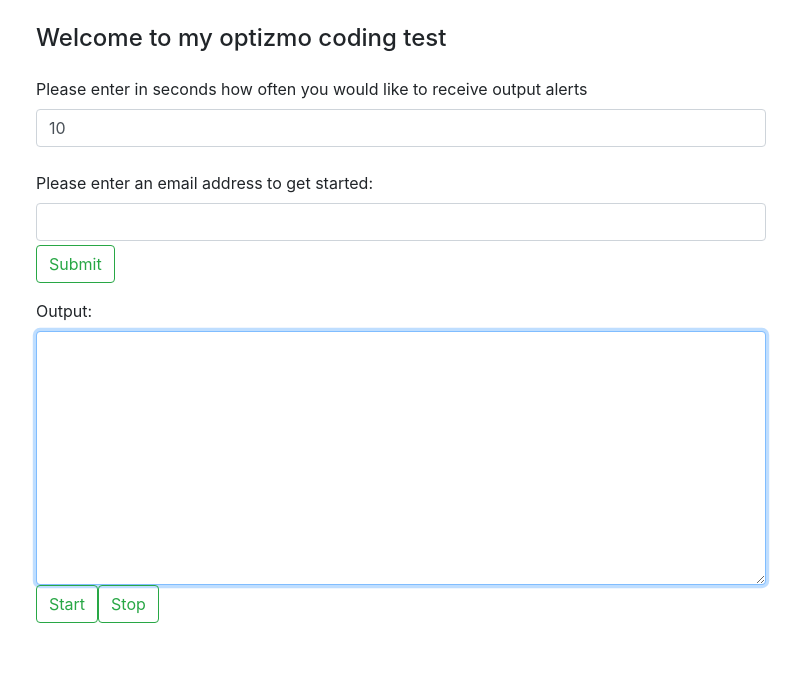
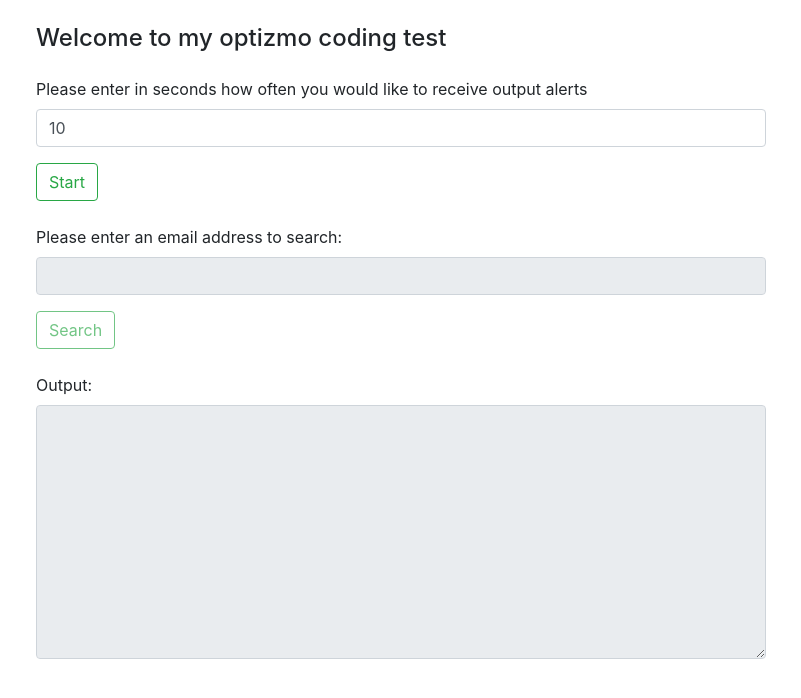
Before and after one commit to tsesaihung/email-service, a React (Create React App) app in the folder ui/: page / in a window 1280 px wide. Shown: the top 698 px of the page, without its empty margins (239-1040 px from the left). Built offline with nearby package versions, Linux system fonts and the light colour scheme.

Commit message:
fix ui logic

```diff
--- a/ui/src/App.js
+++ b/ui/src/App.js
@@ -3,49 +3,57 @@
 import React, { useEffect, useState, Component } from 'react';
 import { findUsers } from './service/email-service';
 import { Form, Button } from "react-bootstrap";
-import Terminal from 'terminal-in-react';
 export default class App extends Component {
 
   // const [list, setList] = useState([]);
   // "adamk@gmail.com,test@hotmail.com,anthony@hotmails.com,rsteiner@live.com,chaffar@aol.com"
 
   state = {
-    enterEmailMessage: ">> Please enter the next email address",
     searchEmail: "",
     searchEmails: [],
-    searchResults: "",
+    searchResults: [],
     searchFrequency: 10,
-    textAreaOutput: ""
+    textAreaOutput: "",
+    processStatus: 'Stop'
   };
 
   constructor() {
     super();
-    console.log('tesing');
-
-    // while (true) {
-    //   console.log('enter new email');
-    // }
-
   };
 
-  onStart = () => {
-    this.appendText('>> started');
-    this.appendText(this.state.enterEmailMessage);
-    this.interval = setInterval(() => this.appendText(this.state.enterEmailMessage), this.state.searchFrequency * 1000);
+  onClick = () => {
+    // if process is already started
+    if (this.state.processStatus === 'Start') {
+      this.setState({ processStatus: 'Stop' });
+      this.appendText('>> started');
+      clearInterval(this.interval);
+    } else {
+      this.setState({ processStatus: 'Start' });
+      this.appendText('>> stopped');
+      this.interval = setInterval(() => this.parseSearchResults(this.state.searchResults), this.state.searchFrequency * 1000);
+    }
   };
 
+  getProcessButtonLabel() {
+    return (this.state.processStatus === 'Start') ? 'Stop' : 'Start';
+  }
+
+  hasStarted() {
+    return this.state.processStatus === 'Start';
+  }
 
   onSubmit = () => {
     const searchEmails = this.state.searchEmails;
-    searchEmails.push(this.state.searchEmail);
-    console.log('searchEmails: ' + searchEmails);
 
-    this.setState({ searchEmails: searchEmails });
+    if (searchEmails && !searchEmails.includes(this.state.searchEmail)) {
+      searchEmails.push(this.state.searchEmail);
+      this.setState({ searchEmails: searchEmails });
+    }
 
     findUsers(this.state.searchEmails.join(','))
       .then(items => {
-        // this.state.searchResults = items;
-        this.appendText('>> ' + this.parseSearchResults(items));
+        this.setState({ searchResults: items });
+        this.parseSearchResult(this.state.searchEmail, items);
       })
   };
 
@@ -56,14 +64,19 @@
   }
 
   appendText(input) {
+    console.log('input: ' + input);
     this.setState({ textAreaOutput: `${this.state.textAreaOutput}\n${input}` });
   }
 
-  onClear = () => {
-    // this.setState({ textAreaOutput: "" });
-    this.appendText('>> stopped');
-    clearInterval(this.interval);
-  };
+  parseSearchResult(email, searchResults) {
+    const searchResult = searchResults.find(item => item.email === email);
+
+    if (searchResult && searchResult.hasMatch === true) {
+      this.appendText('>> ' + email + ' - Found it!');
+    } else {
+      this.appendText('>> ' + email + ' - Not Found!');
+    }
+  }
 
   parseSearchResults(searchResults) {
     const results = [];
@@ -72,7 +85,7 @@
         results.push(searchResult.email + ':' + searchResult.hasMatch);
       }
     }
-    return results.join(',');
+    this.appendText('>> All searches: ' + results.join(','));
   }
 
   render() {
@@ -87,166 +100,50 @@
               <div className="mt-4">
                 <Form.Group controlId="formOutputFrequency">
                   <Form.Label>Please enter in seconds how often you would like to receive output alerts </Form.Label>
-                  <Form.Control type="number" onChange={e => this.setState({ searchFrequency: e.target.value })} value={this.state.searchFrequency} />
+                  <Form.Control disabled={this.hasStarted()} type="number" onChange={e => this.setState({ searchFrequency: e.target.value })} value={this.state.searchFrequency} />
                 </Form.Group>
+              </div>
+              <div className="mt-1">
+                <Button
+                  className="btnFormSend"
+                  variant="outline-success"
+                  onClick={this.onClick}
+                >{this.getProcessButtonLabel()}</Button>
               </div>
               <div className="mt-4">
                 <Form.Group controlId="formBasicEmail">
-                  <Form.Label>Please enter an email address to get started: </Form.Label>
-                  <Form.Control type="email" onChange={e => this.setState({ searchEmail: e.target.value })} value={this.state.searchEmail} />
+                  <Form.Label>Please enter an email address to search: </Form.Label>
+                  <Form.Control disabled={!this.hasStarted()} type="email" onChange={e => this.setState({ searchEmail: e.target.value })} value={this.state.searchEmail} />
                   <Form.Text className="text-muted"></Form.Text>
-                  <Button
-                    className="btnFormSend"
-                    variant="outline-success"
-                    onClick={this.onSubmit}
-                  >Submit</Button>
                 </Form.Group>
               </div>
-
+              <div className="mt-1 mb-4">
+                <Button
+                  disabled={!this.hasStarted()}
+                  className="btnFormSend"
+                  variant="outline-success"
+                  onClick={this.onSubmit}
+                >Search</Button>
+              </div>
               <Form.Group className="m-0">
                 <Form.Label>Output: </Form.Label>
                 <Form.Control
+                  readOnly
                   className="textFeedback"
                   as="textarea"
                   rows="10"
                   value={this.state.textAreaOutput}
                   onChange={e => this.setState({ val: e.target.value })}
-                  autoFocus
-                  onFocus={this.moveCaretAtEnd}
+                  // autoFocus
+                  // onFocus={this.moveCaretAtEnd}
                   type="text"
                 />
                 <Form.Label></Form.Label>
-                <Button
-                  className="btnFormSend"
-                  variant="outline-success"
-                  onClick={this.onStart}
-                >Start</Button>
-                <Button
-                  className="btnFormSend"
-                  variant="outline-success"
-                  onClick={this.onClear}
-                >Stop</Button>
               </Form.Group>
             </div>
           </div>
         </div>
-        {/* <div
-          style={{
-            display: "flex",
-            justifyContent: "center",
-            alignItems: "center",
-            height: "100vh"
-          }}
-        >
-          <Terminal
-            color='green'
-            backgroundColor='black'
-            barColor='black'
-            style={{ fontWeight: "bold", fontSize: "1em" }}
-            commands={{
-              'open-google': () => window.open('https://www.google.com/', '_blank'),
-              showmsg: this.showMsg,
-              popup: () => alert('Terminal in React')
-            }}
-            descriptions={{
-              'open-google': 'opens google.com',
-              showmsg: 'shows a message',
-              alert: 'alert', popup: 'alert'
-            }}
-            msg='You can write anything here. Example - Hello! My name is Foo and I like Bar.'
-          />
-        </div> */}
       </>
     );
   }
 }
-
-
-// function App() {
-//   const [list, setList] = useState([]);
-
-//   // useEffect(() => {
-//   //   let mounted = true;
-//   //   getUser()
-//   //     .then(items => {
-//   //       if(mounted) {
-//   //         setList(items)
-//   //       }
-//   //     })
-//   //   return () => mounted = false;
-//   // }, [])
-
-//   useEffect(() => {
-//     findUsers('adamk@gmail.com,test@hotmail.com,anthony@hotmails.com,rsteiner@live.com,chaffar@aol.com')
-//       .then(items => {
-//         setList(items)
-//       })
-//   }, [])
-
-//   function handleClick(e) {
-//     e.preventDefault();
-//     console.log('The link was clicked.');
-//   }
-
-//   return (
-//     // <div className="wrapper">
-//     //   <h1>My Grocery List</h1>
-//     //   <ul>
-//     //     {list.map(item => <li key={item.email}>{item.email}</li>)}
-//     //   </ul>
-//     //   <label for="name">Name (4 to 8 characters):</label>
-
-//     //
-//     // </div>
-
-//     // <>
-//     //   <div class="container">
-//     //     <div class="row">
-//     //       <div class="col">
-//     //         <input type="text" class="form-control" placeholder="Recipient's username" aria-label="Recipient's username" aria-describedby="basic-addon2"></input>
-//     //       </div>
-//     //     </div>
-//     //     <div class="row">
-//     //       <div class="col">One of three columns</div>
-//     //       <div class="col">
-//     //         <div class="row">
-//     //           <div className="col-6 mb-2">
-//     //             <Button variant="primary" size="lg" onClick={handleClick}>Start</Button>
-//     //           </div>
-//     //           <div className="col-6 mb-2">
-//     //             <Button variant="secondary" size="lg">Stop</Button>
-//     //           </div>
-//     //         </div>
-//     //       </div>
-//     //       <div class="col">
-//     //         <ul>
-//     //           {list.map(item => <li key={item.email}>{item.email}</li>)}
-//     //         </ul>
-//     //       </div>
-//     //     </div>
-//     //   </div>
-//     // </>
-
-//     <Form.Group className="m-0">
-//         <Form.Control
-//           className="textFeedback"
-//           as="textarea"
-//           rows="3"
-//           placeholder="feedback"
-//           value={this.state.val}
-//           onChange={e => this.setState({ val: e.target.value })}
-//           type="text"
-//         />
-//         <Button
-//           className="btnFormSend"
-//           variant="outline-success"
-//           onClick={this.onSubmit}
-//         >
-//           Send Feedback
-//         </Button>
-//       </Form.Group>
-//   )
-// }
-
-
-// export default App;
```
Also changed, not shown: ui/src/search-email/search-email.js (deleted, +0 -22 lines).
